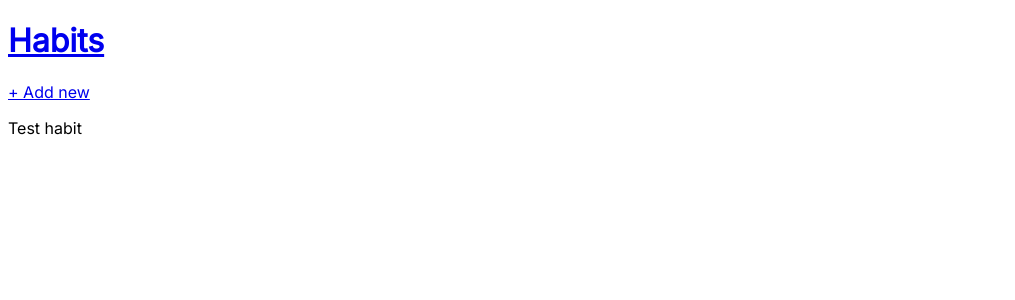
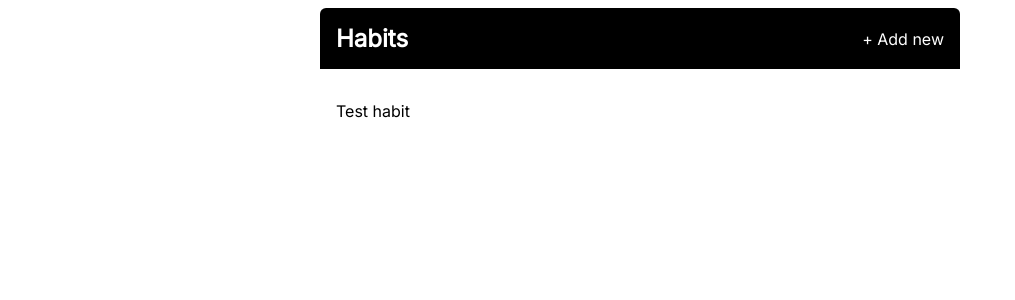
Before and after one commit to jake-and-stake/habit-tracker, a Flask app: page / in a window 1280 px wide. Shown: the top 300 px of the page, without its empty margins (0-1015 px from the left). Run offline with Flask 2, Linux system fonts and the light colour scheme.

Commit message:
Add style components.

```diff
--- a/static/css/main.css
+++ b/static/css/main.css
@@ -8,3 +8,60 @@ body {
   box-sizing: border-box;
   font-family: "Inter", sans-serif;
 }
+
+.header,
+.main {
+  max-width: 40rem;
+  margin: 0 auto;
+  padding: 1rem;
+}
+
+.header {
+  display: flex;
+  background: black;
+  color: white;
+  justify-content: space-between;
+  align-items: center;
+  border-radius: 6px 6px 0px 0px;
+}
+
+.header__link {
+  text-decoration: none;
+  color: inherit;
+  transition: color 0.05s ease-in-out;
+}
+
+.header__link:hover {
+  color: #f9dba0;
+}
+
+.header__logo {
+  margin: 0;
+  font-size: 1.5rem;
+}
+
+.form {
+  display: flex;
+  flex-direction: column;
+  font-size: 1.1rem;
+}
+
+.form__input {
+  padding: 1rem;
+  font-family: inherit;
+  resize: none;
+  border: 3px solid black;
+  border-radius: 6px;
+  background-color: #fafafa;
+  margin-bottom: 1rem;
+}
+
+.form__button {
+  font-size: inherit;
+  background-color: #f9dba0;
+  cursor: pointer;
+  border-radius: 6px;
+  border: none;
+  padding: 0.5rem 2.5rem;
+  align-self: flex-end;
+}
--- a/templates/layout.html
+++ b/templates/layout.html
@@ -13,7 +13,7 @@
 
     <body>
         <header class="header">
-            <h1 class="header__logo"><a href="{{ url_for('index') }}">Habits</a></h1>
+            <h1 class="header__logo"><a href="{{ url_for('index') }}" class="header__link">Habits</a></h1>
             {% if "add" not in request.endpoint %}
                 <a href="{{ url_for('add_habit') }}" class="header__link">+ Add new</a>
             {% endif %}
```
